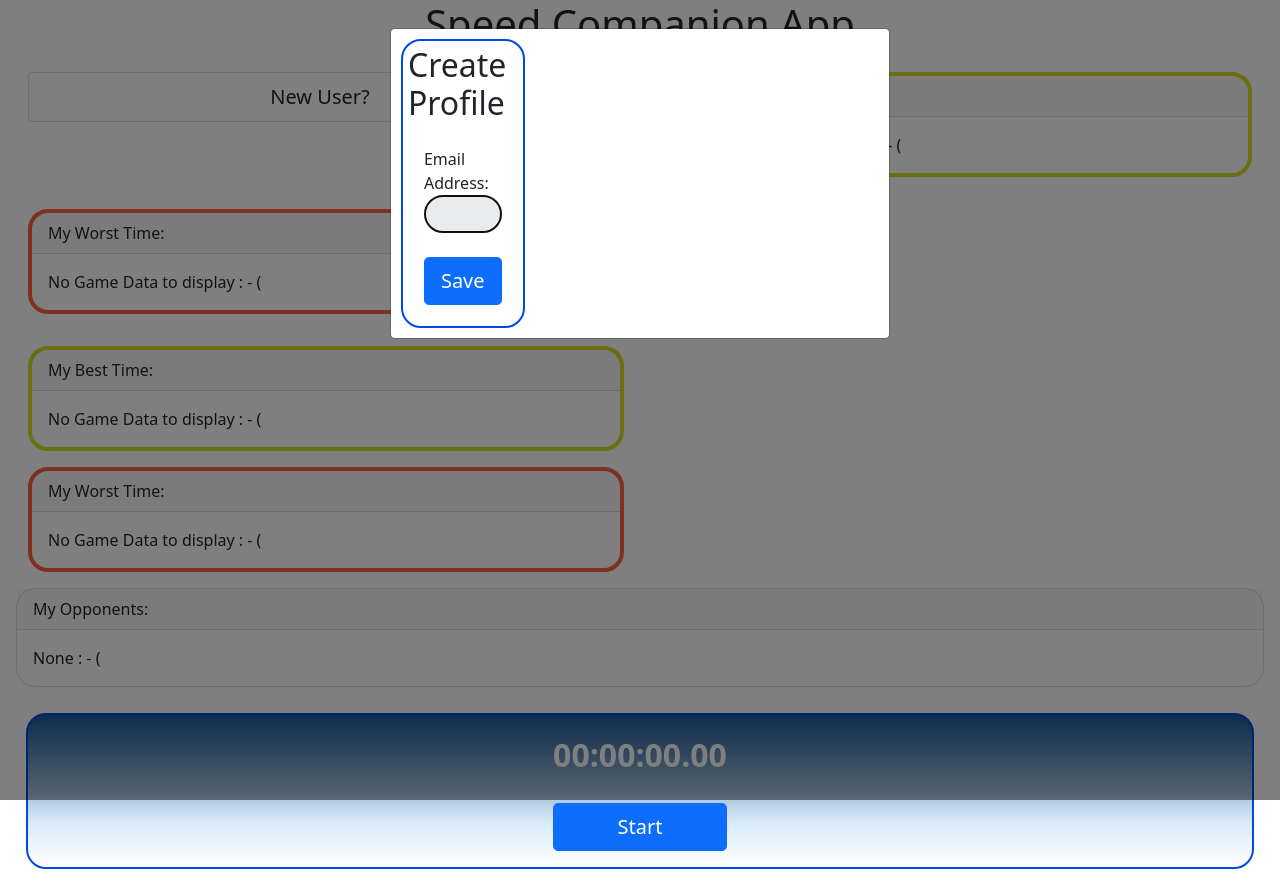
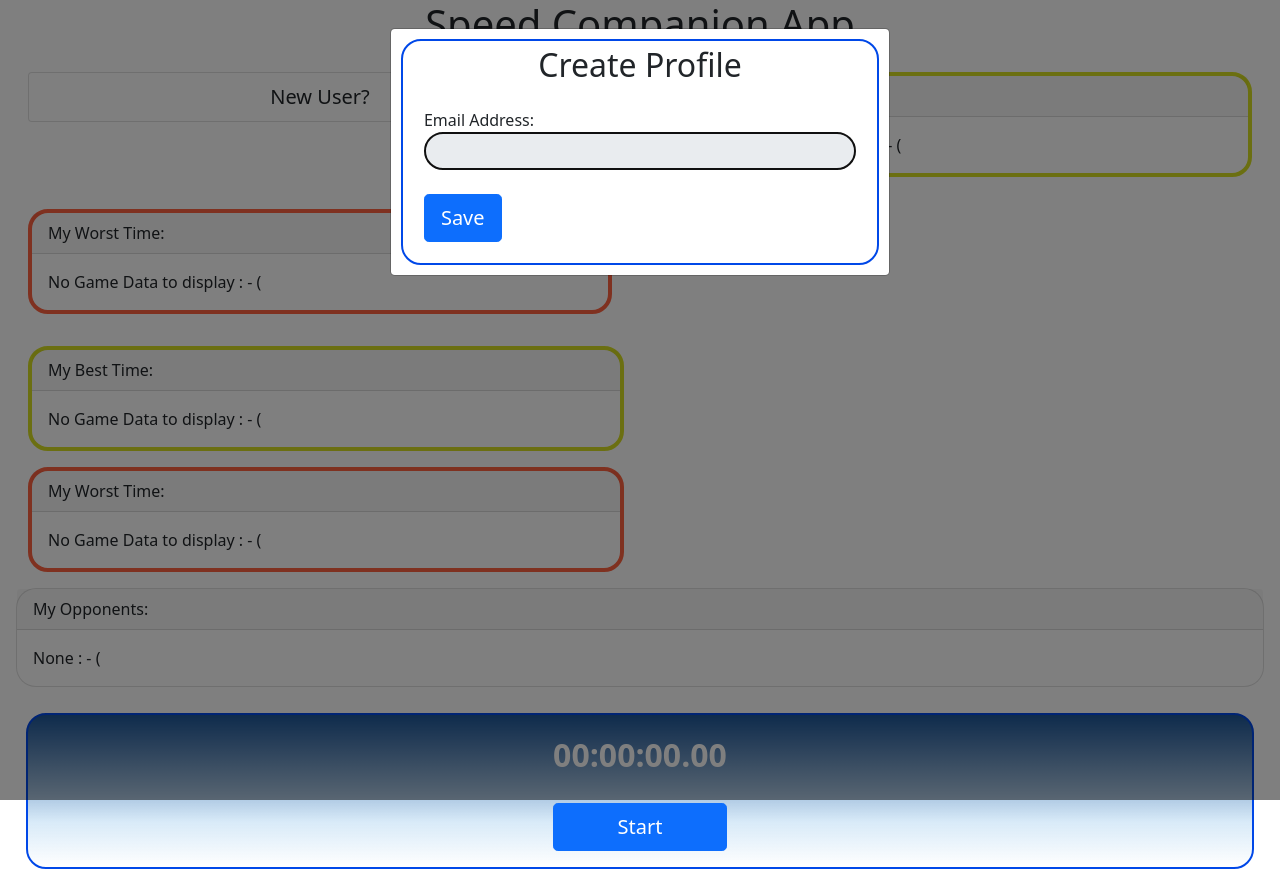
Before and after one commit to 2022-spring-adv-fe-mowe/tca-speed, an Angular app: page / in a window 1280 px wide. Both pictures are taken after a click on the button "New User?". Built offline with nearby package versions, Linux system fonts and the light colour scheme.

Commit message:
Fixed the modal
Have to fix the post to go somewhere and have to keep playing with the page layout

```diff
--- a/src/app/user-profile/user-profile.component.css
+++ b/src/app/user-profile/user-profile.component.css
@@ -2,7 +2,7 @@ div.card {
    border: 2px solid #0048E8;
    border-radius: 20px;
    margin: 2%;
-   max-width: 25%;
+   max-width: 100%;
    padding: 1%;
 }
 
```
